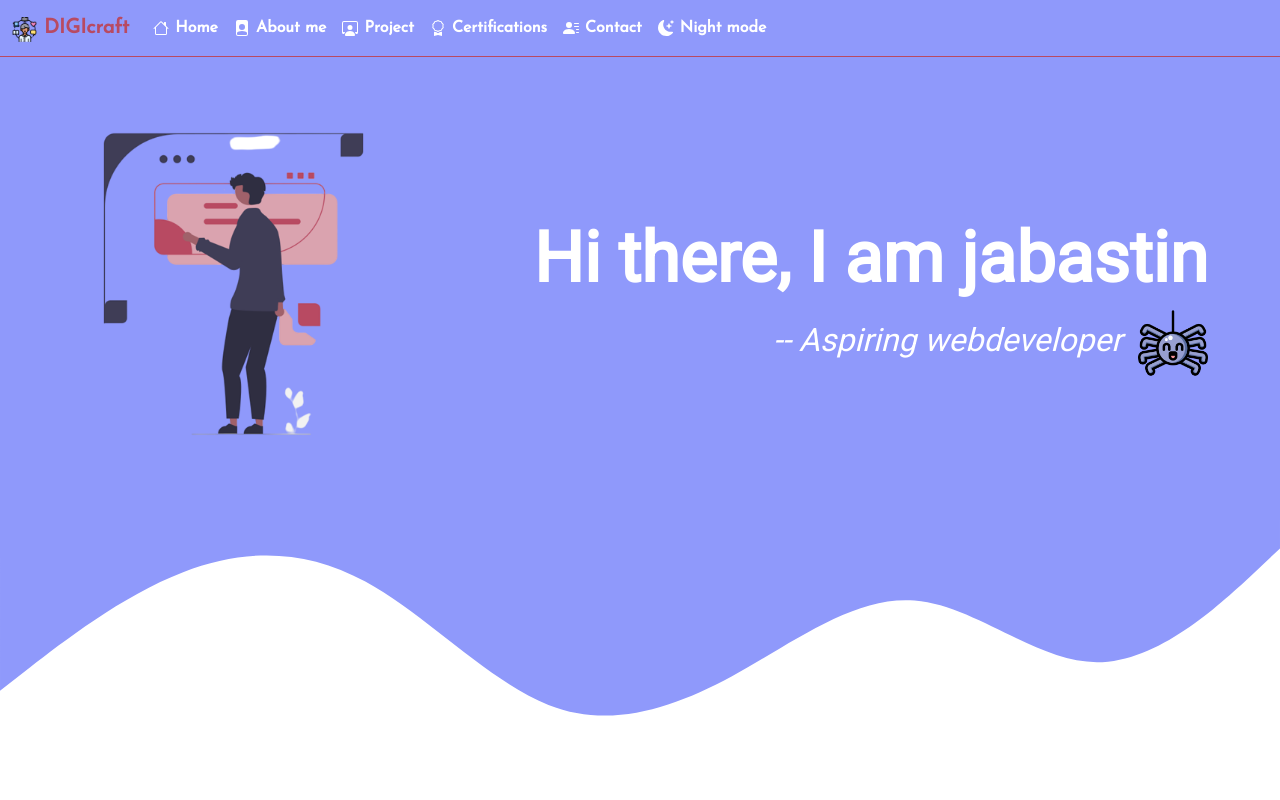
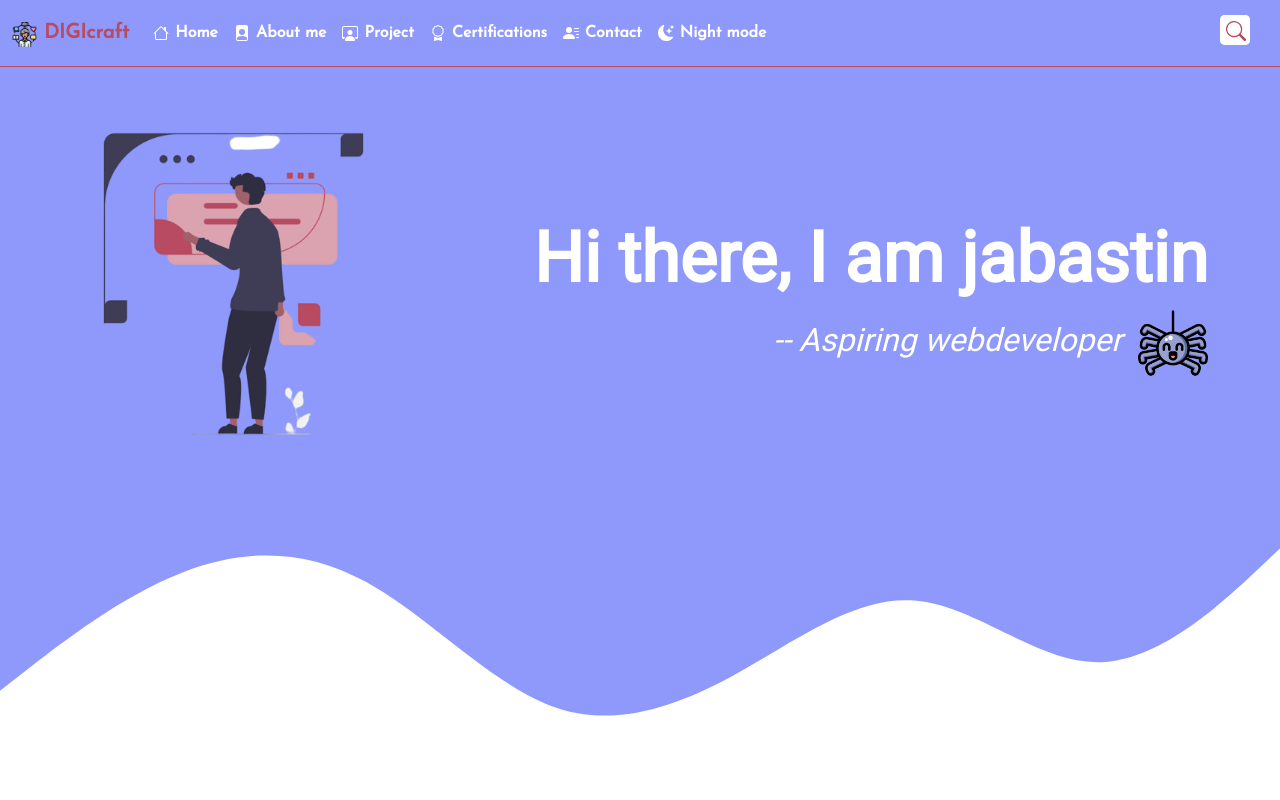
Before and after one commit to iamJABASTIN/portfolio, a plain HTML site: page index.html in a window 1280 px wide. Shown: the top 800 px of the page. Drawn offline with nearby package versions, Linux system fonts and the light colour scheme; a script that the page names is missing.

Commit message:
Few changes : remove one bug while focus <a>, add hidden search bar

```diff
--- a/CSS/style.css
+++ b/CSS/style.css
@@ -12,7 +12,7 @@ h1,h2 {
 
 a:focus, button:focus {
     outline: none;
-    border-bottom:2px solid #B84A62;
+    /* border-bottom:2px solid #B84A62; */
 }
 
 
@@ -84,6 +84,56 @@ p {
     outline: #B84A62;
 }
 
+/* For search  */
+
+.input{
+    margin:7px;
+    margin-right: 30px;
+    box-sizing: border-box;
+    width:30px;
+    height:30px;
+    background-color: white;
+    border-radius: 5px;
+    border:0;
+    padding: 15px;
+    font-size: 18px;
+    transition: width 0.3s ease;
+}
+
+.search{
+    position: relative;
+    height: 50px;
+}
+
+button.button {
+    margin:7px;
+    cursor: pointer;
+    width: 30px;
+    height: 30px;
+    border-radius: 5px;
+    color:#B84A62;
+    background-color: white;
+    border:0;
+    position: absolute;
+    left:0;
+    top:0;
+    transition: transform 0.3s ease;
+}
+
+.input:focus , .buttton:focus {
+    outline:none;
+}
+
+.search.activeBtn .input{
+    width:200px;
+}
+
+.search.activeBtn .button{
+    transform: translateX(198px);
+}
+
+
+
 @media (max-width:576px){
     h1{
         font-size:40px;
@@ -106,3 +156,9 @@ p {
         margin-top:120px;
     }
 }
+
+@media(max-width:990px){
+    .search{
+        display:none;
+    }
+}
--- a/JS/index.js
+++ b/JS/index.js
@@ -10,5 +10,17 @@ $(".nightMode").click(function() {
 
 })
 
+//for hidden search bar
+
+const btn = document.querySelector('.button')
+
+const input = document.querySelector('.input')
+
+const search = document.querySelector('.search')
+
+btn.addEventListener('click',() => {
+    input.focus()
+    search.classList.toggle('activeBtn')
+})
 
 })
--- a/index.html
+++ b/index.html
@@ -18,10 +18,7 @@
     <link rel="preconnect" href="https://fonts.gstatic.com" crossorigin>
     <link href="https://fonts.googleapis.com/css2?family=Caveat:wght@700&family=DM+Serif+Display&family=Josefin+Sans&display=swap" rel="stylesheet">
 
-    <!-- ANIMATE.CSS -->
-    <link rel="stylesheet" href="https://cdnjs.cloudflare.com/ajax/libs/animate.css/4.1.1/animate.min.css"/>
-
-    <!-- OWN WRITING -->
+    <!-- OWN WRITING CSS -->
 
     <link rel="stylesheet" href="./CSS/style.css">
 </head>
@@ -86,10 +83,21 @@
                 </svg></use>
                 Night mode
               </a>
-
             </div>
           </div>
         </div>
+
+                                                      <!-- Search Bar -->
+
+        <div class="search">
+          <input type="search" class="input" placeholder="Search...">
+          <button class="button">
+            <svg xmlns="http://www.w3.org/2000/svg" width="20" height="20" fill="currentColor" class="bi bi-search" viewBox="0 0 16 16">
+              <path d="M11.742 10.344a6.5 6.5 0 1 0-1.397 1.398h-.001c.03.04.062.078.098.115l3.85 3.85a1 1 0 0 0 1.415-1.414l-3.85-3.85a1.007 1.007 0 0 0-.115-.1zM12 6.5a5.5 5.5 0 1 1-11 0 5.5 5.5 0 0 1 11 0z"/>
+            </svg>
+          </button>
+        </div>
+
       </nav>
     </section>
 
@@ -333,8 +341,5 @@
     <script src="https://ajax.googleapis.com/ajax/libs/jquery/3.7.1/jquery.min.js">   </script>
     <script src="./JS/index.js"></script>
 
-    <!-- WAYPOINT CDN -->
-    <script src="https://cdnjs.cloudflare.com/ajax/libs/waypoints/4.0.1/jquery.waypoints.js" integrity="sha512-ZKNVEa7gi0Dz4Rq9jXcySgcPiK+5f01CqW+ZoKLLKr9VMXuCsw3RjWiv8ZpIOa0hxO79np7Ec8DDWALM0bDOaQ==" crossorigin="anonymous" referrerpolicy="no-referrer"></script>
-
 </body>
 </html>
```
